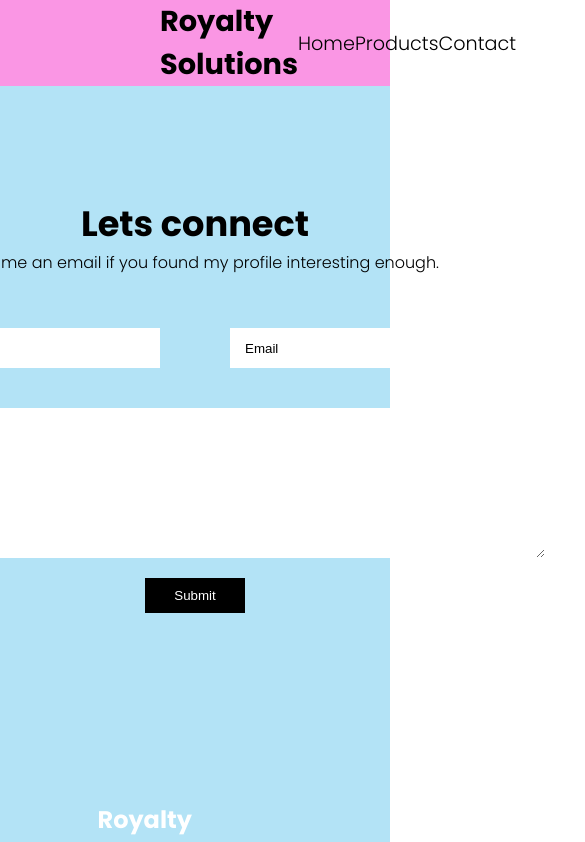
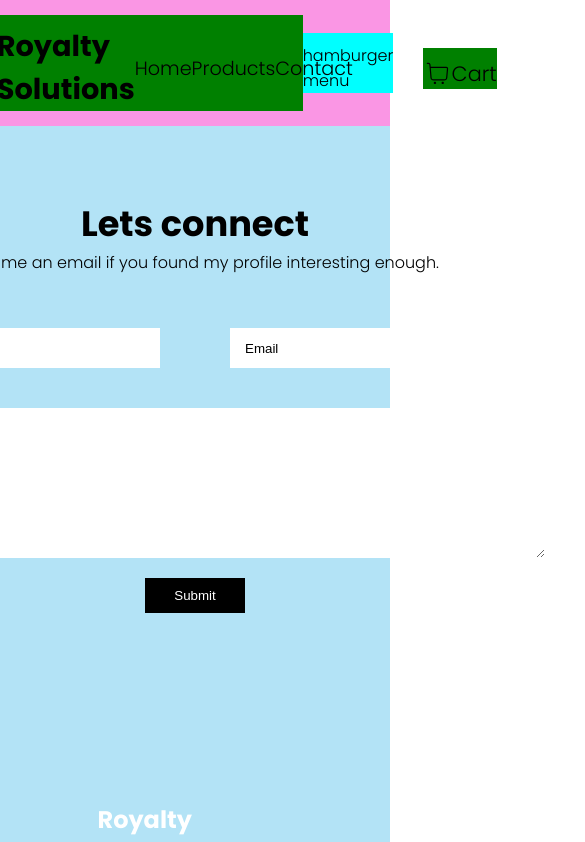
Before and after one commit to lolster45/rylt-solutions, a React (Vite) app: page /#/contact in a window 390 px wide. Shown: the top 842 px of the page, 585 px wide, since content can reach past the window. Built offline with nearby package versions, Linux system fonts and the light colour scheme.

Commit message:
mobile menu and new route and footer

```diff
--- a/src/App.jsx
+++ b/src/App.jsx
@@ -1,12 +1,13 @@
 
 //React...
-import { useState } from 'react'
+import { useState, createContext, useContext } from 'react'
 import {HashRouter, Routes, Route, Link} from "react-router-dom"
 
 //Components...
 import Home from './pages/Home'
 import ProductsList from './pages/ProductsList'
 import Contact from './pages/Contact'
+import MoreDetails from './pages/MoreDetails'
 
 //React icons...
 import { FaFacebook } from "react-icons/fa";
@@ -14,21 +15,35 @@ import { FaInstagram } from "react-icons/fa";
 import { FaTiktok } from "react-icons/fa";
 import { FaGoogle } from "react-icons/fa";
 import { FaTwitter } from "react-icons/fa";
+import { CiShoppingCart } from "react-icons/ci";
 
 
 
 
 
+export const myContext = createContext();
+
+
 //Styles...
 import './App.scss'
+import CartPage from './pages/CartPage'
 
 function App() {
 
+
+  const [cart, setCart] = useState([]);
+
+
+
   return (
+    <myContext.Provider value={{cart, setCart}}>
+
       <div className="App poppins-light">
         <HashRouter>
 
             <div className='nav-bar'>
+
+              <div className='nav-wrap'>
                 <h3>Royalty Solutions</h3>
                 <nav className='nav-wrap'>
                   <span>
@@ -41,14 +56,22 @@ function App() {
                     <Link to={'/contact'}>Contact</Link>
                   </span>
                 </nav>
+                <div className='social-media-links'>
+                  <Link to={'/cart'}>
+                    <CiShoppingCart/>
+                    Cart
+                    {cart.length > 0 &&
+                        <span className='cart-length'>{cart.length}</span>
+                    }
+                  </Link>
+                </div>
+              </div>
+
+              <div className='hamburger-menu'>
+                    hamburger menu
+              </div>
 
 
-
-            <div className='social-media-links'>
-              <FaFacebook/>
-              <FaInstagram/>
-              <FaTiktok/>
-            </div>
             </div>
 
 
@@ -57,7 +80,10 @@ function App() {
 
             <Routes>
                 <Route path="/" element={<Home/>}/>
+                <Route path="/cart" element={<CartPage/>}/>
                 <Route path="/products" element={<ProductsList/>}/>
+                <Route path="/products/:productId" element={<MoreDetails/>}/>
+
                 <Route path="/contact" element={<Contact/>}/>
             </Routes>
 
@@ -80,6 +106,7 @@ function App() {
 
         </HashRouter>
       </div>
+    </myContext.Provider>
   )
 }
 
--- a/src/App.scss
+++ b/src/App.scss
@@ -12,26 +12,27 @@ html {
     font-style: normal;
 }
 
-
 .App {
     height: 100vh;
     background-color: var(--royal-blue);
-
-
-
-
     .nav-bar {
         position: absolute;
         display: flex;
-        justify-content: space-between;
+        justify-content: center;
         min-height: 80px;
         width: 100%;
         padding: 15px;
         margin-bottom: 20px;
         align-items: center;
-        padding: 0px 160px;
         color: black;
         background-color: #fa96e4;
+
+        div {
+            display: flex;
+            justify-content: space-between;
+            align-items: center;
+            padding-top: 10px;
+            width: 80%;
             h3 {
                 font-size: 1.8rem;
             }
@@ -81,11 +82,41 @@ html {
                 svg {
                     cursor: pointer;
                 }
+
+                a {
+                    position: relative;
+                    display: flex;
+                    align-items: center;
+                    text-decoration: none;
+                    color: black;
+                    transition: transform 0.3s ease;
+
+                    &:hover {
+                        transform: translateY(-2px);
+                    }
+                    svg {
+                        font-size: 1.8rem;
+
+                    }
+                    span {
+                        position: absolute;
+                        display: flex;
+                        align-items: center;
+                        justify-content: center;
+                        height: 18px;
+                        width: 18px;
+                        border-radius: 50%;
+                        font-size: 0.70rem;
+                        color: white;
+                        transform: translate(10px, -10px);
+                        background-color: red;
+
+                    }
                 }
             }
 
-
-
+        }
+    }
     footer {
         height: 250px;
         width: 100%;
@@ -130,3 +161,36 @@ html {
 
     }
 }
+
+
+@media only screen and (max-width: 1200px) {
+    .App {
+        .nav-bar {
+            div {
+                width: 85%;
+            }
+        }
+    }
+}
+
+
+@media only screen and (max-width: 999px) {
+
+    .App {
+        .nav-bar {
+
+            div {
+
+                background-color: green;
+
+
+            }
+
+            .hamburger-menu {
+                background-color: aqua;
+            }
+        }
+
+    }
+
+}
```
Lines whose indentation alone changed are shown as unchanged.
